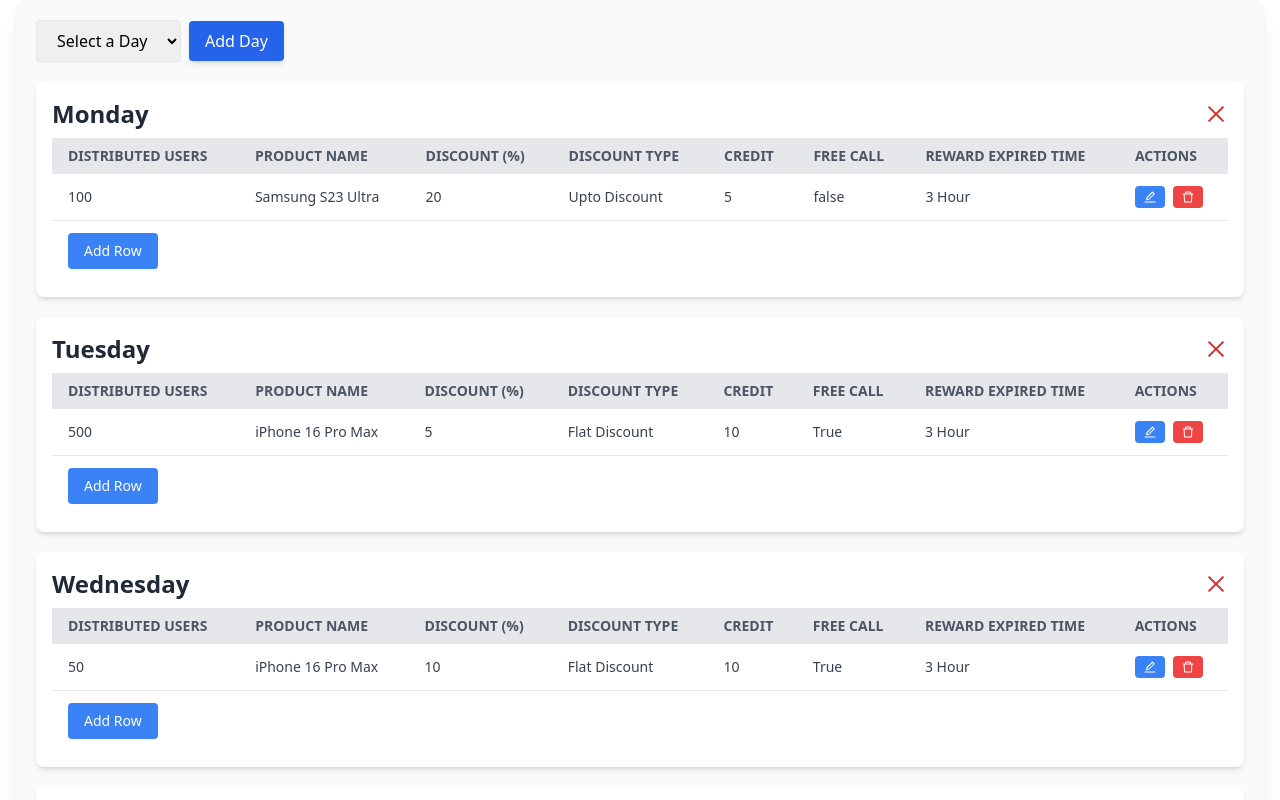
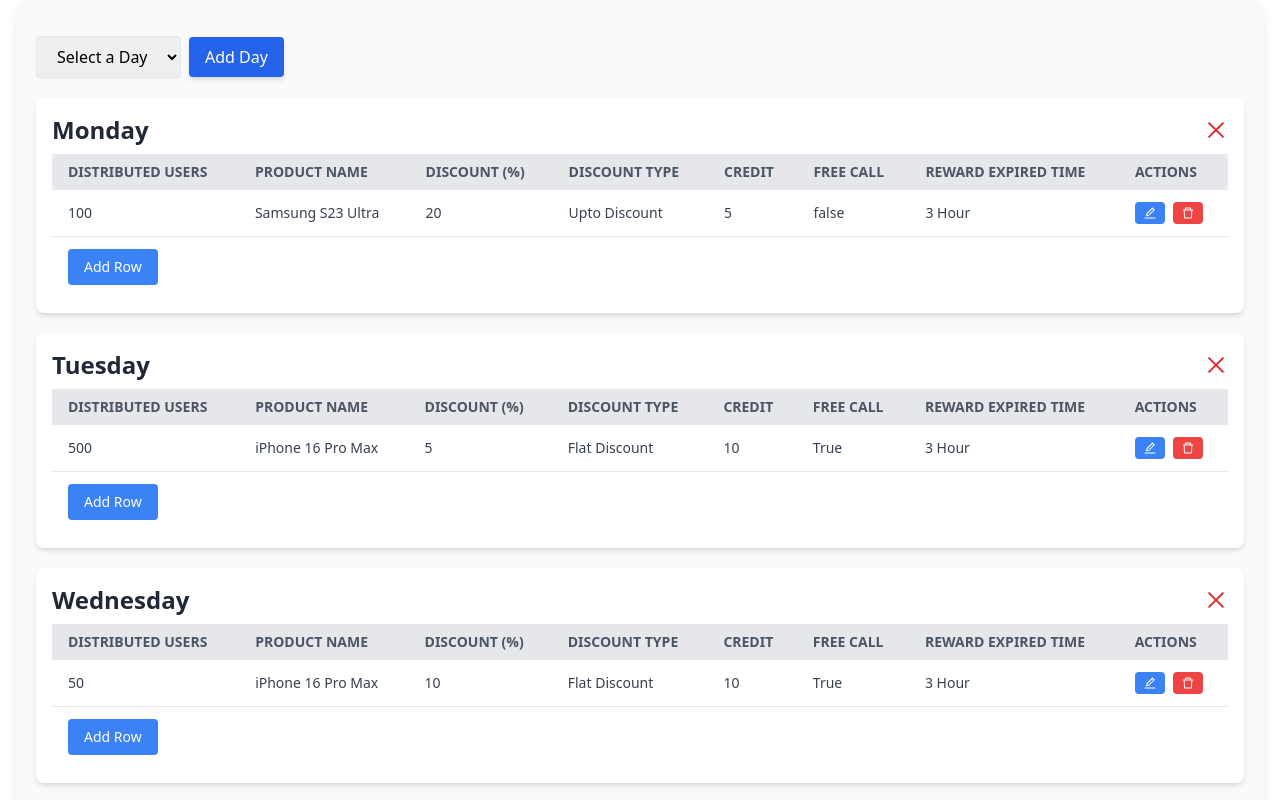
Before and after one commit to NomanSipai/spin-wheel-table, a React (Vite) app: page / in a window 1280 px wide. Shown: the top 800 px of the page. Built offline with nearby package versions, Linux system fonts and the light colour scheme.

Commit message:
set mt-4

```diff
--- a/src/components/Table.jsx
+++ b/src/components/Table.jsx
@@ -101,7 +101,7 @@
 
   return (
     <div className="relative overflow-x-auto shadow-lg sm:rounded-lg p-5 bg-gray-50">
-      <div className="mb-4 flex items-center space-x-2">
+      <div className="mb-4 mt-4 flex items-center space-x-2">
         <select
           value={newDay}
           onChange={(e) => setNewDay(e.target.value)}
```
